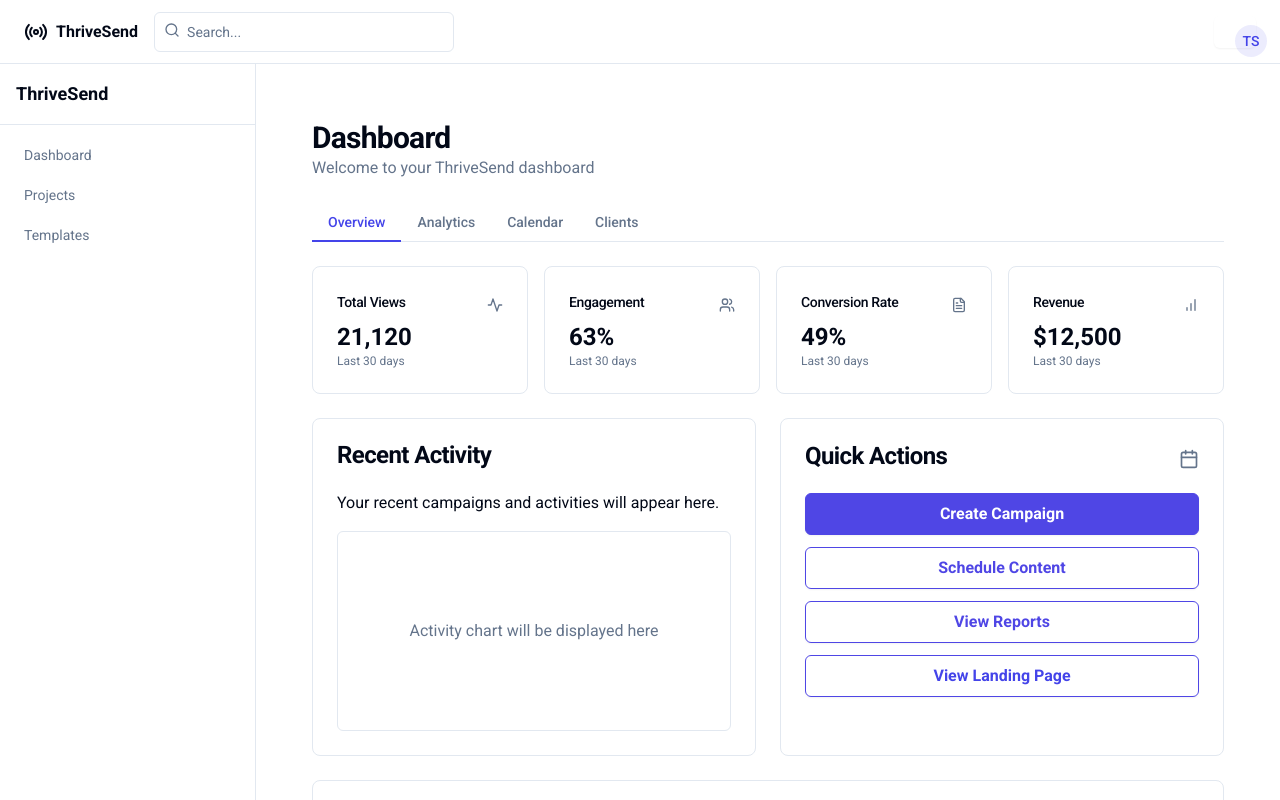
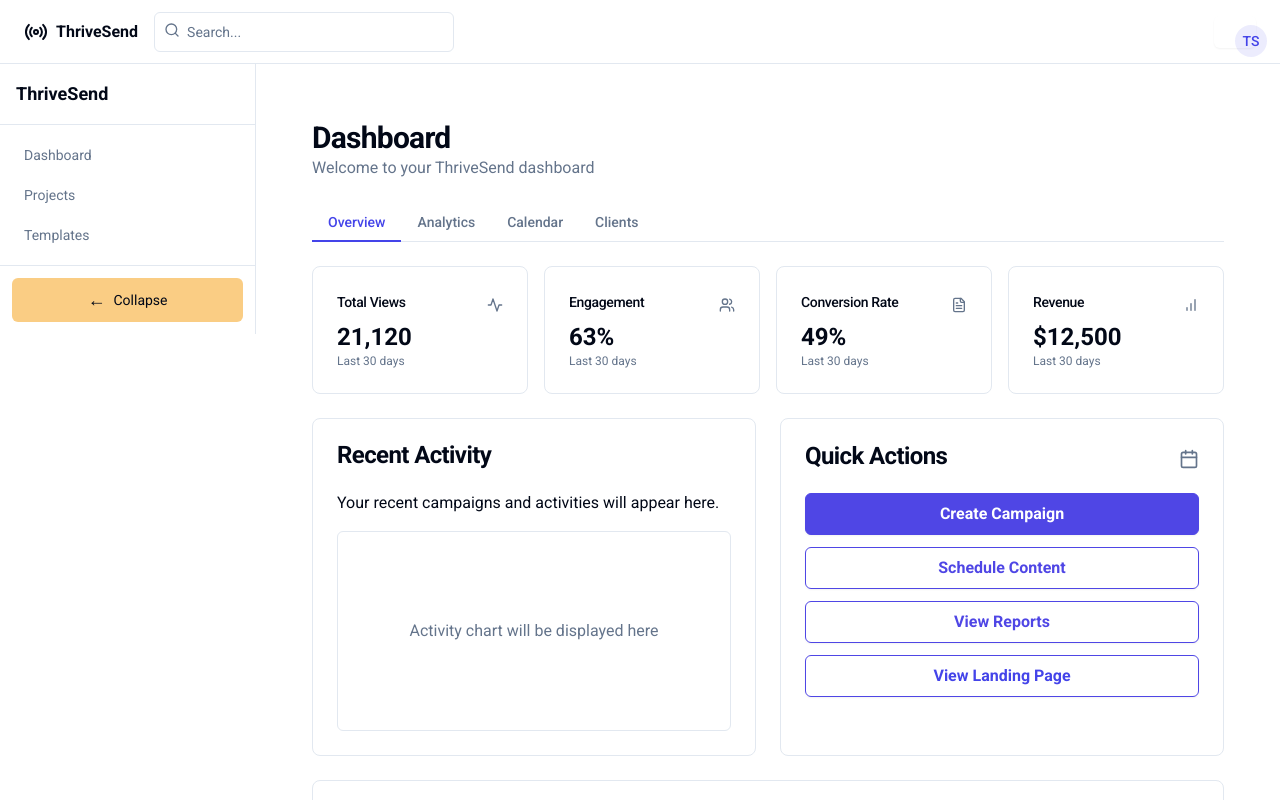
Before and after one commit to gedeza/thrive-send, a Next.js app: page / in a window 1280 px wide. Shown: the top 800 px of the page. Built offline with nearby package versions, Linux system fonts and the light colour scheme.

Commit message:
Canonical Dasboard and Collapse/expand Button Fix

```diff
--- a/src/app/(dashboard)/layout.tsx
+++ b/src/app/(dashboard)/layout.tsx
@@ -62,7 +62,7 @@ export default function DashboardLayout({ children }: { children: React.ReactNod
         <div className="flex-1 flex flex-row min-h-0">
           {/* Sidebar */}
           <aside
-            className="flex flex-col"
+            className="h-full min-h-0 flex flex-col"
             style={{
               minWidth: 0,
               zIndex: 30,
--- a/src/components/layout/sidebar.defaults.tsx
+++ b/src/components/layout/sidebar.defaults.tsx
@@ -82,10 +82,10 @@ export const defaultSidebarItems: SidebarItem[] = [
     href: "/projects",
   },
   {
-    key: "demo-ui",
-    label: "Demo UI",
+    key: "demo",
+    label: "Demo",
     icon: <Palette size={18} />,
-    href: "/demo-ui",
+    href: "/demo",
   },
   {
     key: "settings",
```
